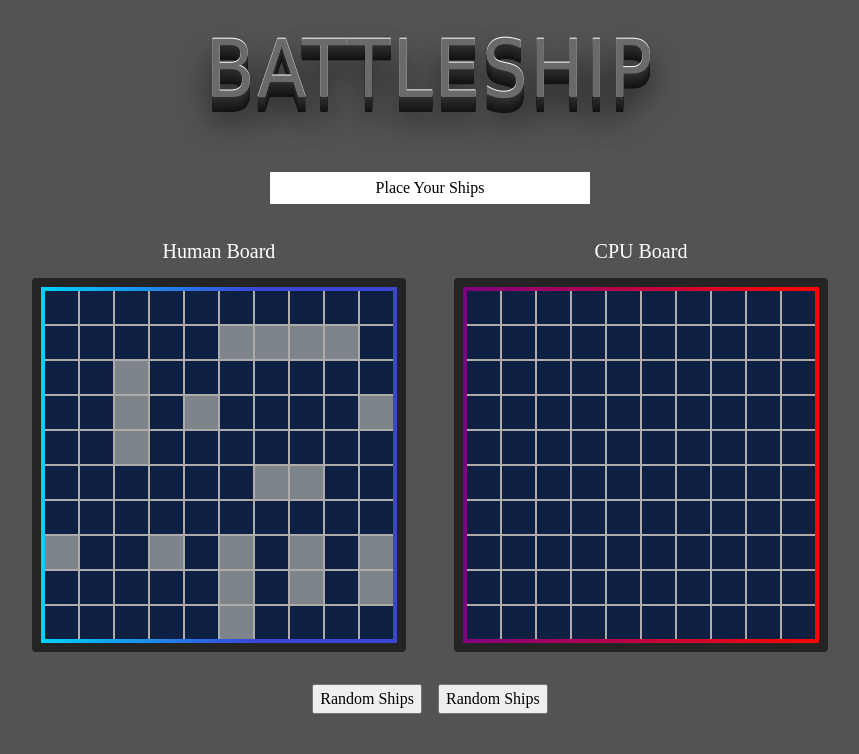
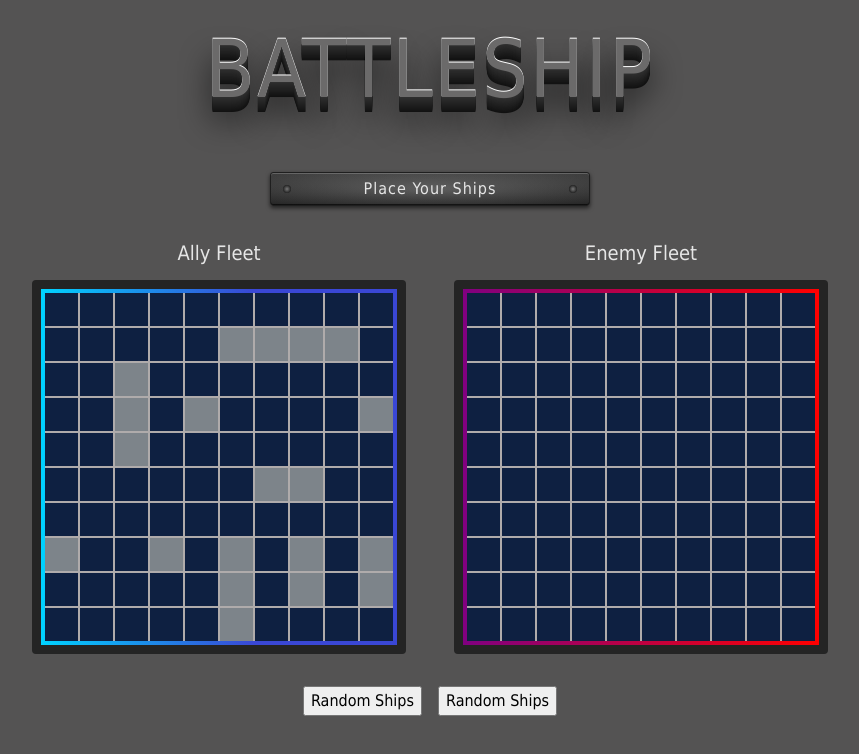
Before and after one commit to MCurb/battleship-TOP-project, a website built with webpack: page src/template.html in a window 1280 px wide. Shown: the whole page, without its empty margins (210-1069 px from the left). Built offline with nearby package versions, Linux system fonts and the light colour scheme; a web font is replaced by a local one.

Commit message:
style: update game info card

```diff
--- a/src/styles.css
+++ b/src/styles.css
@@ -104,6 +104,7 @@ body {
   row-gap: 32px;
   height: 100%;
   background-color: rgba(84, 83, 83);
+  font-family: 'Progress', Tahoma, Geneva, Verdana, sans-serif;
 }
 
 @font-face {
@@ -112,7 +113,6 @@ body {
 }
 
 .logo-text {
-  font-family: 'Progress', Tahoma, Geneva, Verdana, sans-serif;
   font-size: 80px;
   font-weight: 500;
   letter-spacing: 2px;
@@ -139,10 +139,51 @@ body {
 }
 
 .info-container {
+  position: relative;
   text-align: center;
-  background-color: white;
   width: 25%;
-  padding: 4px;
+  padding: 4px 32px;
+  background:
+    radial-gradient(
+      ellipse at center,
+      rgba(255,255,255,0.18) 0%,
+      rgba(255,255,255,0.08) 40%,
+      rgba(0,0,0,0.2) 100%
+    ),
+    linear-gradient(
+      to bottom,
+      #4a4a4a 0%,
+      #3b3b3b 50%,
+      #2e2e2e 100%
+    );
+
+  color: #e6e6e6;
+  letter-spacing: 1px;
+  border-radius: 3px;
+  border: 1px solid #1f1f1f;
+  box-shadow:
+    inset 0 1px 0 rgba(255, 255, 255, 0.2),
+    inset 0 -1px 0 rgba(0, 0, 0, 0.6),
+    0 2px 4px rgba(0, 0, 0, 0.6);
+}
+
+.info-container::before,
+.info-container::after {
+  content: '';
+  position: absolute;
+  width: 8px;
+  height: 8px;
+  background: radial-gradient(circle, #777 0%, #222 70%);
+  border-radius: 50%;
+  top: 50%;
+  transform: translateY(-50%);
+}
+
+.info-container::before {
+  left: 12px;
+}
+.info-container::after {
+  right: 12px;
 }
 
 /* Game Boards */
@@ -179,7 +220,7 @@ body {
 }
 
 p {
-  color: white;
+  color: #e6e6e6;
   font-size: 20px;
 }
 
--- a/src/template.html
+++ b/src/template.html
@@ -10,7 +10,7 @@
     <div class="info-container">Place Your Ships</div>
     <div class="boards-container">
       <div class="human-section">
-        <p>Human Board</p>
+        <p>Ally Fleet</p>
         <div class="outter-board-wrap">
           <div class="inner-board-wrap">
             <div class="human-board"></div>
@@ -18,7 +18,7 @@
         </div>
       </div>
       <div class="cpu-section">
-        <p>CPU Board</p>
+        <p>Enemy Fleet</p>
         <div class="outter-board-wrap">
           <div class="inner-board-wrap enemy">
             <div class="cpu-board"></div>
```
